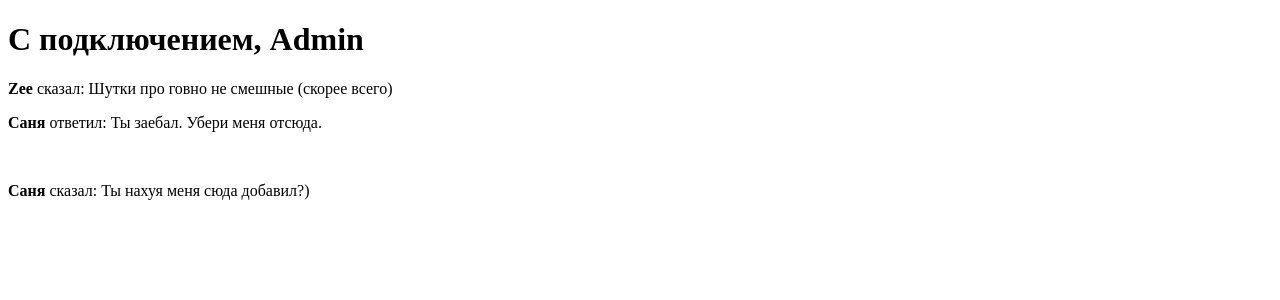
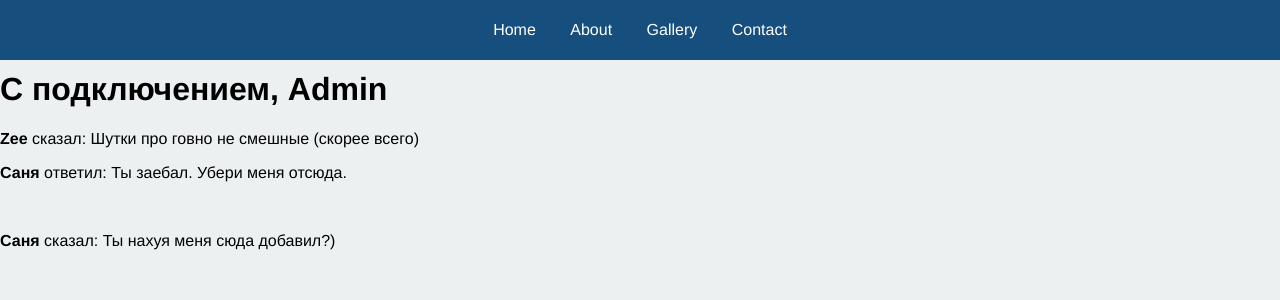
Before and after one commit to SerjeantZee/Reqyz, a Flask app: page / in a window 1280 px wide. Shown: the top 300 px of the page. Run offline with Flask 3, Linux system fonts and the light colour scheme.

Commit message:
lesson 2

```diff
--- /dev/null
+++ b/app/static/css/header.css
@@ -0,0 +1,32 @@
+header{
+	width: 100%;
+	height: 60px;
+	background-color: #3498db;
+	text-align: center;
+	position: relative;
+	position: fixed;
+	top: 0;
+	overflow: hidden;
+}
+
+nav{
+  position: absolute;
+  bottom: 0;
+  height: 60px;
+  line-height: 60px;
+  width: 100%;
+  background-color: #164E7D;
+}
+
+a{
+  color: #fff;
+  display: inline-block;
+  padding: 10px 15px;
+  line-height: 1;
+  text-decoration: none;
+  border-radius: 2px;
+}
+
+a:hover{
+  box-shadow:0 0 0 1px #fff;
+}
--- /dev/null
+++ b/app/static/css/style.css
@@ -0,0 +1,9 @@
+*{box-sizing: border-box}
+
+body{
+	background-color: #ecf0f1;
+	font-family: helvetica, arial, sans-serif;
+	font-size: 16px;
+	padding-top: 50px;
+	margin: 0;
+}
--- /dev/null
+++ b/app/templates/base.html
@@ -0,0 +1,25 @@
+<!DOCTYPE html>
+<html lang="ru">
+	<head>
+		<meta charset="UTF-8" />
+		<meta name="viewport" content="width=device-width, initial-scale=1.0" />
+		<link type="text/css" href="{{ url_for('static', filename='css/style.css')}}" rel="stylesheet" />
+  	<link type="text/css" href="{{ url_for('static', filename='css/header.css')}}" rel="stylesheet" />
+
+    <title>
+			{% if title %} {{ title }} - Reqyz {% else %} Welcome to Reqyz {% endif %}
+		</title>
+	</head>
+
+	<body>
+	  <header>
+      <nav>
+        <a href="">Home</a>
+        <a href="">About</a>
+        <a href="">Gallery</a>
+        <a href="">Contact</a>
+      </nav>
+    </header>
+    {% block content %}{% endblock %}
+	</body>
+</html>
--- a/app/templates/index.html
+++ b/app/templates/index.html
@@ -1,17 +1,6 @@
-<!DOCTYPE html>
-<html lang="en">
-<head>
-    <meta charset="UTF-8">
-    <meta name="viewport" content="width=device-width, initial-scale=1.0">
-    <title>
-        {% if title %}
-            {{ title }} - Reqyz
-        {% else %}
-            Welcome to Reqyz
-        {% endif %}
-    </title>
-</head>
-<body>
+{% extends "base.html" %}
+
+{% block content %}
 <h1>С подключением, {{user.username}}</h1>
 {% for post in posts %}
     <div>
@@ -29,5 +18,4 @@
         <br>
     </div>
 {% endfor %}
-</body>
-</html>
+{% endblock %}
```
Lines whose indentation alone changed are shown as unchanged.
